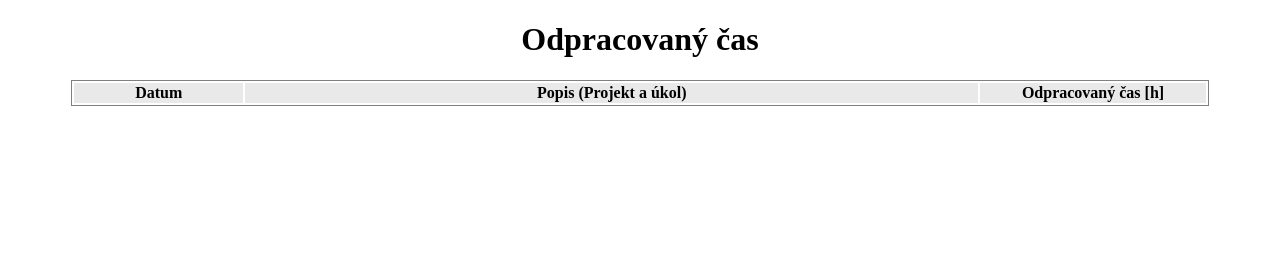
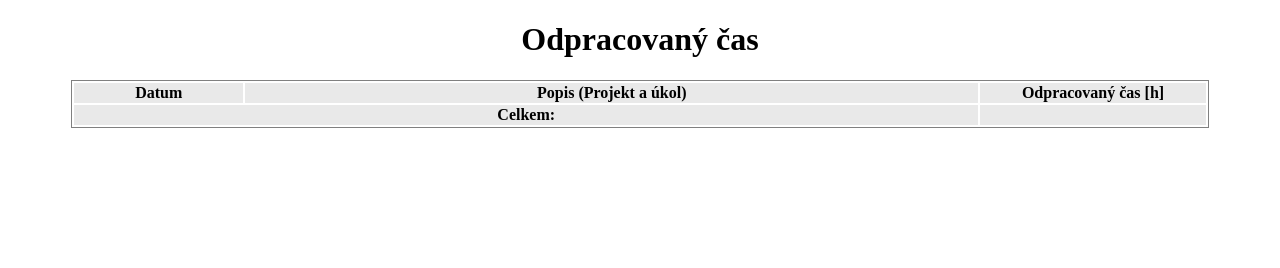
Before and after one commit to rici4kubicek/time-report-from-clockify, a Python web app: template templates/template.html in a window 1280 px wide. Shown: the part 32-300 px from the top of the page. Run offline with Jinja, Linux system fonts and the light colour scheme; the template is opened without the code that fills it, so the values that code supplies are empty.

Commit message:
Template: add duration sum

```diff
--- a/main.py
+++ b/main.py
@@ -72,6 +72,8 @@ df = pd.DataFrame(data)
 
 grouped_df = df.groupby(['date', 'description', 'project'], as_index=False).agg({'duration': 'sum'})
 
+duration_sum = 0
+
 with redirect_stdout(sys.stdout) as csv_output:
     writer = csv.writer(csv_output,)
     writer.writerow(['Datum', 'Popis (Projekt a úkol)', 'Odpracovaný čas [h]'])
@@ -79,6 +81,7 @@ with redirect_stdout(sys.stdout) as csv_output:
     for index, row in grouped_df.iterrows():
         row["duration"] = duration_to_hours(row["duration"])
         writer.writerow([row["date"], row["description"], row["duration"]])
+        duration_sum += row["duration"]
         output_data.append(row)
 
 if not exists(TARGETDIR):
@@ -90,7 +93,7 @@ env = Environment(loader=file_loader)
 template = env.get_template('template.html')
 
 # Define a macro
-output = template.render(entries=output_data)
+output = template.render(entries=output_data, duration_sum=duration_sum)
 
 with open(f'{TARGETDIR}/result.html', 'w') as res:
     res.write(output)
--- a/templates/template.html
+++ b/templates/template.html
@@ -16,6 +16,11 @@
             <th width="20%">{{ entry.duration }}</th>
         </tr>
     {% endfor %}
+
+    <tr class="notes-header-major">
+        <th width="80%" colspan="2">Celkem:</th>
+        <th width="20%">{{ duration_sum }}</th>
+    </tr>
 </table>
 
 {% endblock %}
```
